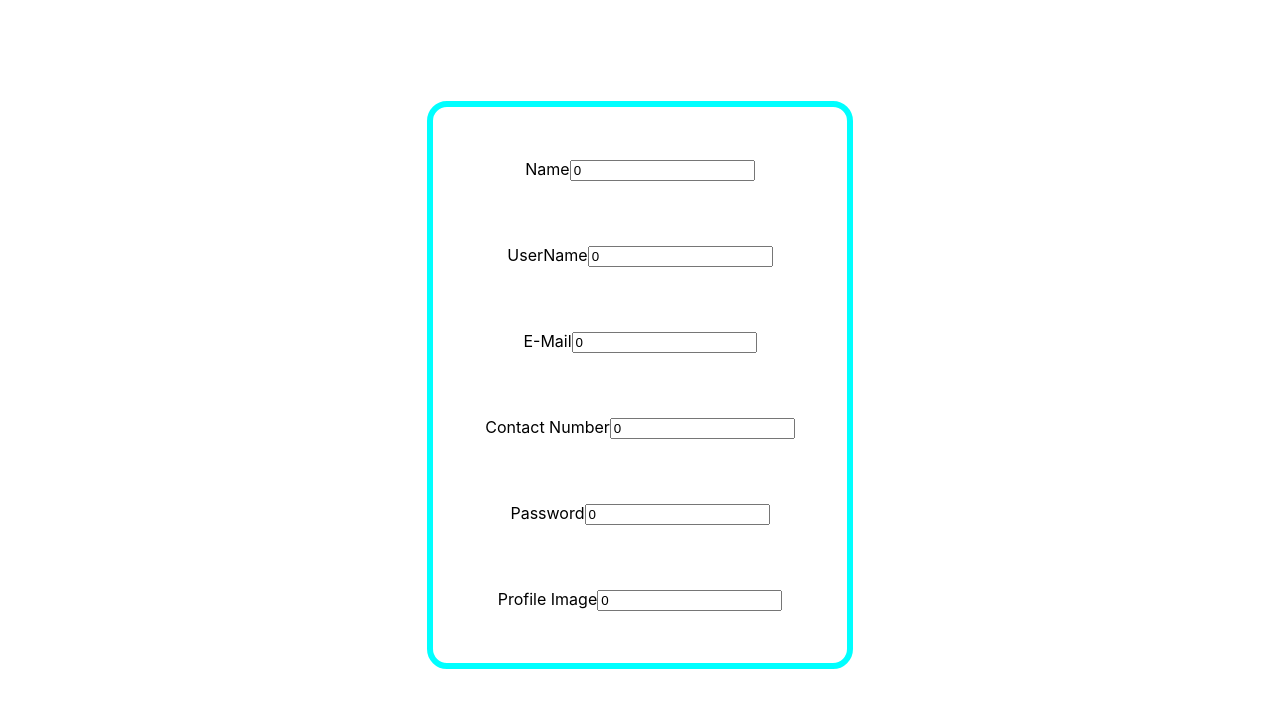
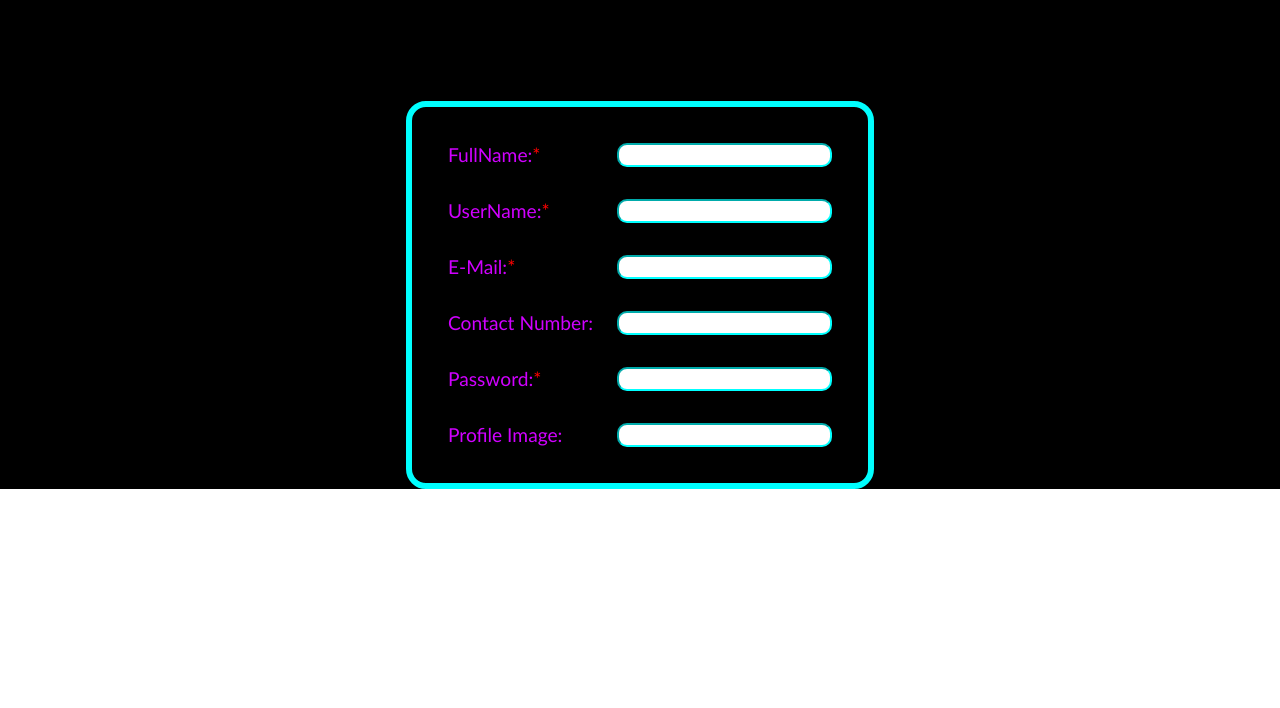
Before and after one commit to Yodawgz0/assessment-todo, a React (Create React App) app: page / in a window 1280 px wide. Shown: the top 708 px of the page. Built offline with nearby package versions, Linux system fonts and the light colour scheme.

Commit message:
form css

```diff
--- a/src/App.css
+++ b/src/App.css
@@ -2,4 +2,5 @@
   text-align: center;
   display: flex;
   justify-content: center;
+  background-color: black;
 }
--- a/src/pages/RegPage.js
+++ b/src/pages/RegPage.js
@@ -1,5 +1,4 @@
 import React from "react";
-import { Row, Col } from "react-grid-system";
 import "../styles/regPageStyle.scss";
 
 const RegPage = () => {
@@ -7,28 +6,75 @@ const RegPage = () => {
     <div className="regContainer">
       <form className="regContainer__form">
         <div className="regContainer__form__element">
-          Name
-          <input value={0} />
+          <label className="regContainer__form__element__label mandateText">
+            FullName:
+          </label>
+          <input
+            className="regContainer__form__element__input"
+            type="text"
+            name="FullName"
+            id="FullName"
+          />
         </div>
         <div className="regContainer__form__element">
-          UserName
-          <input value={0} />
+          <label className="regContainer__form__element__label mandateText">
+            UserName:
+          </label>
+          <input
+            className="regContainer__form__element__input "
+            type="text"
+            name="UserName"
+            id="UserName"
+            required
+          />
         </div>
         <div className="regContainer__form__element">
-          E-Mail
-          <input value={0} />
+          <label className="regContainer__form__element__label mandateText">
+            E-Mail:
+          </label>
+          <input
+            className="regContainer__form__element__input"
+            type="text"
+            name="E-Mail"
+            id="E-Mail"
+            required
+          />
         </div>
         <div className="regContainer__form__element">
-          Contact Number
-          <input value={0} />
+          <label className="regContainer__form__element__label">
+            Contact Number:
+          </label>
+          <input
+            className="regContainer__form__element__input"
+            type="text"
+            name="Contact Number"
+            id="Contact Number"
+            required
+          />
         </div>
         <div className="regContainer__form__element">
-          Password
-          <input value={0} />
+          <label className="regContainer__form__element__label mandateText">
+            Password:
+          </label>
+          <input
+            className="regContainer__form__element__input"
+            type="text"
+            name="Password"
+            id="Password"
+            required
+          />
         </div>
         <div className="regContainer__form__element">
-          Profile Image
-          <input value={0} />
+          <label className="regContainer__form__element__label">
+            Profile Image:
+          </label>
+          <input
+            className="regContainer__form__element__input"
+            type="text"
+            name="Profile Image"
+            id="Profile Image"
+            required
+          />
         </div>
       </form>
     </div>
--- a/src/styles/regPageStyle.scss
+++ b/src/styles/regPageStyle.scss
@@ -5,10 +5,30 @@
   border-color: aqua;
   padding: 2ch;
   border-style: solid;
+  color: rgb(208, 0, 255);
   &__form {
+    flex-direction: column;
+
     &__element {
-      align-items: flex-start;
-      padding: 2em;
+      padding: 1em;
+      display: flex;
+      justify-content: space-between;
+      &__label {
+        margin-right: 1.5rem;
+        font-family: "Gill Sans", "Gill Sans MT", Calibri, "Trebuchet MS",
+          sans-serif;
+        font-size: larger;
+      }
+      &__input {
+        font-size: medium;
+        border-radius: 10px;
+        border-color: aqua;
+      }
     }
   }
 }
+
+.mandateText::after {
+  content: "*";
+  color: red;
+}
```
